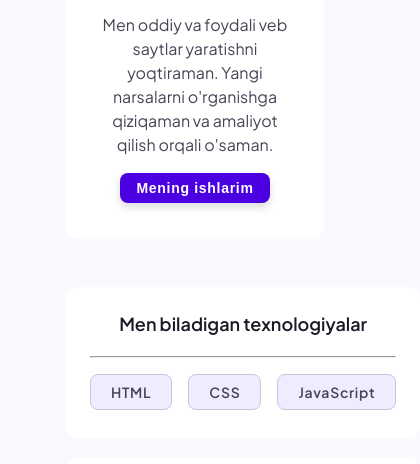
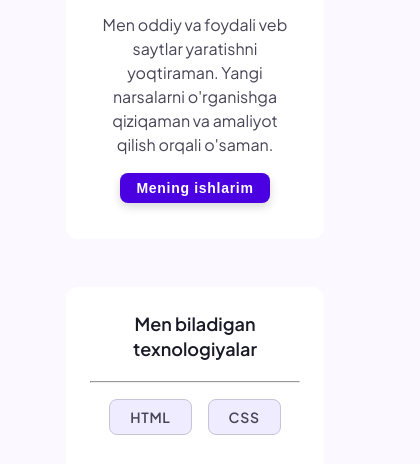
Before and after one commit to akmaljonburibekov/vanilla_loyiham, a website built with Vite: page index.html in a window 390 px wide. Shown: the part 358-822 px from the top of the page, 420 px wide, since content can reach past the window. Built offline with nearby package versions, Linux system fonts and the light colour scheme.

Commit message:
html responsiv yaxshilandi

```diff
--- a/style.css
+++ b/style.css
@@ -307,3 +307,11 @@
     padding: 8px 14px;
   }
 }
+
+
+@media (max-width: 480px) {
+  .mySkillsLink {
+    flex-wrap: wrap;
+    justify-content: center;
+  }
+}
```
Also changed, not shown: pages/about/about.css (+8 -0 lines).
